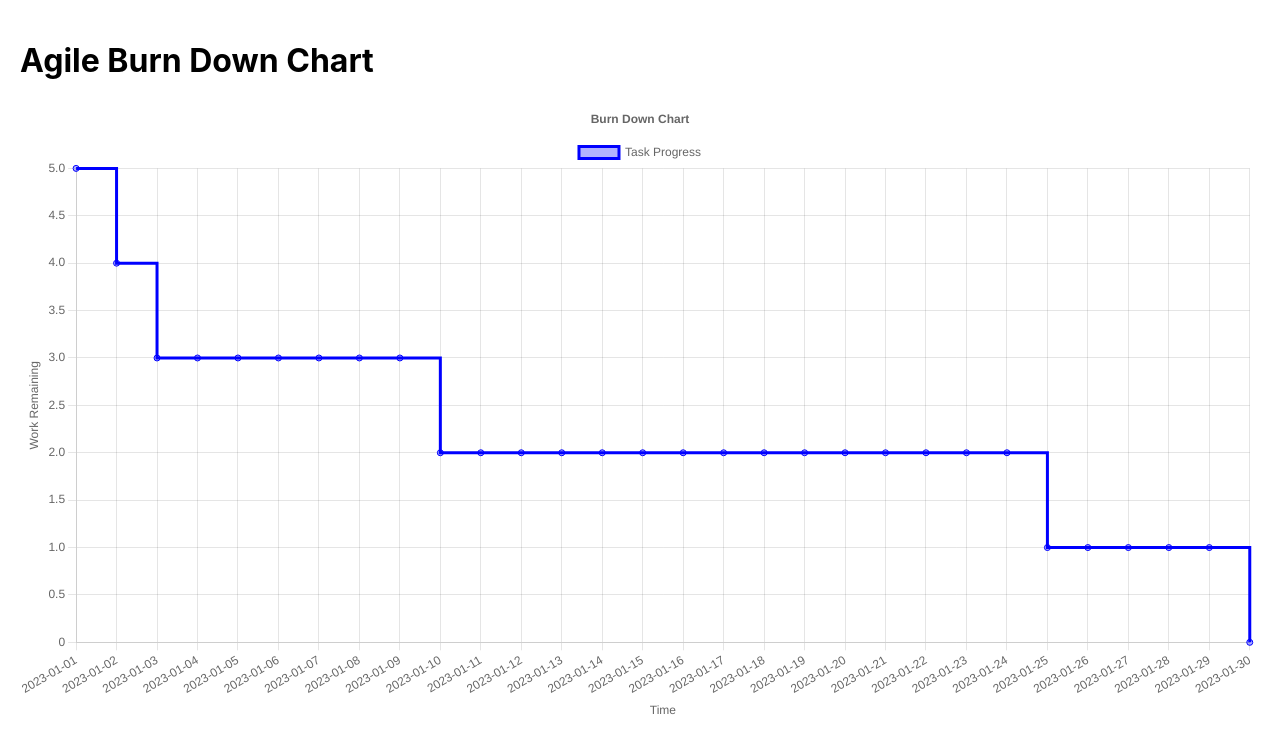
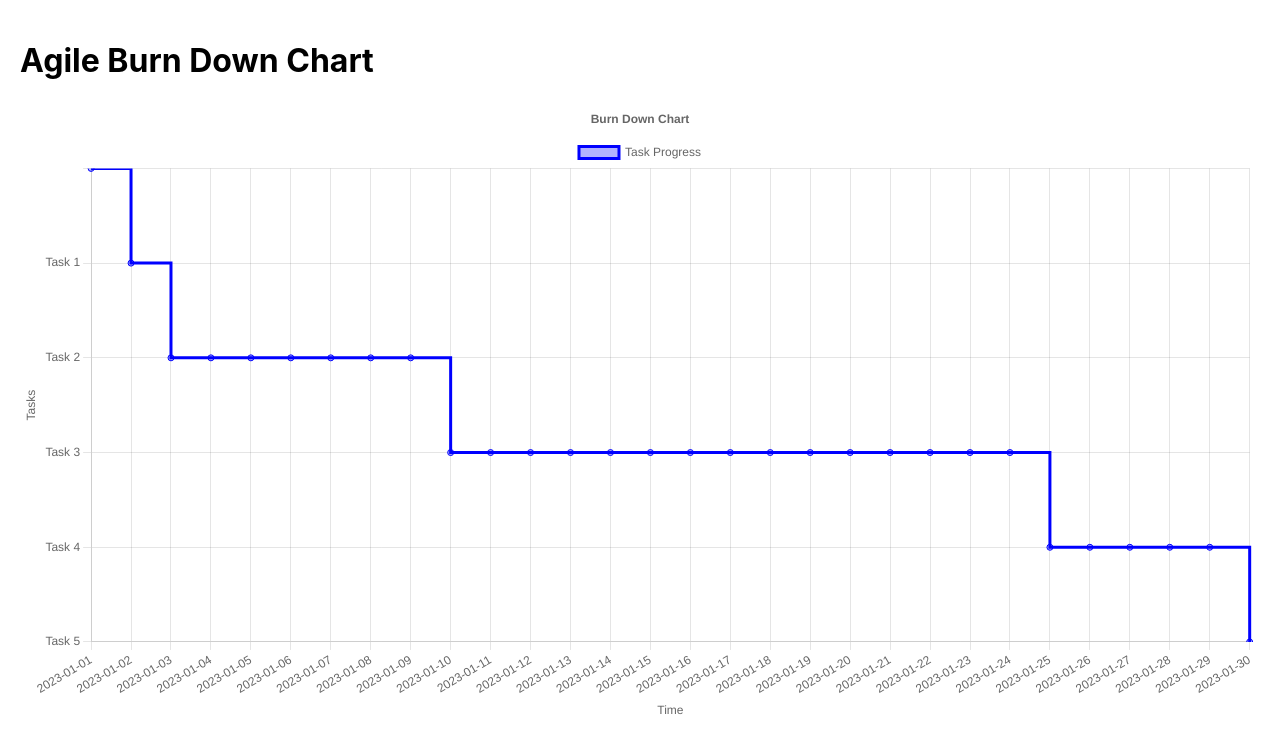
Before and after one commit to Mraj101/Agile-burnDownChartByReact-branch-d3js-v5-, a React (Create React App) app: page / in a window 1280 px wide. Shown: the top 754 px of the page. Built offline with nearby package versions, Linux system fonts and the light colour scheme.

Commit message:
not proper yet

```diff
--- a/src/App.js
+++ b/src/App.js
@@ -173,9 +173,8 @@ const calculateBurnDownData = (tasks) => {
 
     console.log("Completed Tasks:", completedTasks);
 
-    // Check if the current date is the first date, then set the totalTasks as the initial value
     if (i === 0) {
-      actualBurnDown[i] = totalTasks;
+      actualBurnDown[i] = totalTasks; // Set the initial value to totalTasks
     } else {
       actualBurnDown[i] = totalTasks - completedTasks;
     }
@@ -186,7 +185,9 @@ const calculateBurnDownData = (tasks) => {
     actualBurnDown[i] = null;
   }
 
-  return { labels, data: { actual: actualBurnDown } };
+  const taskNames = tasks.map((task) => task.taskName);
+
+  return { labels, data: { actual: actualBurnDown }, taskNames, totalTasks };
 };
 
 const App = () => {
@@ -239,7 +240,12 @@ const App = () => {
   return (
     <div className="container">
       <h1 className="text-2xl font-bold text-center">Agile Burn Down Chart</h1>
-      <BurnDownChart labels={burnDownData.labels} data={burnDownData.data} />
+      <BurnDownChart
+        labels={burnDownData.labels}
+        data={burnDownData.data}
+        taskNames={burnDownData.taskNames}
+        totalTasks={burnDownData.totalTasks}
+      />
     </div>
   );
 };
--- a/src/components/BurnDownChart.js
+++ b/src/components/BurnDownChart.js
@@ -21,7 +21,7 @@ ChartJS.register(
   Legend
 );
 
-const BurnDownChart = ({ data, labels }) => {
+const BurnDownChart = ({ data, labels, taskNames, totalTasks }) => {
   const chartData = {
     labels: labels,
     datasets: [
@@ -60,9 +60,18 @@ const BurnDownChart = ({ data, labels }) => {
       y: {
         title: {
           display: true,
-          text: "Work Remaining",
+          text: "Tasks",
         },
         beginAtZero: true,
+        min: 0,
+        max: totalTasks,
+        ticks: {
+          callback: function (value) {
+            const index = totalTasks - value;
+            return taskNames[index - 1] || "";
+          },
+          stepSize: 1,
+        },
       },
     },
   };
```
